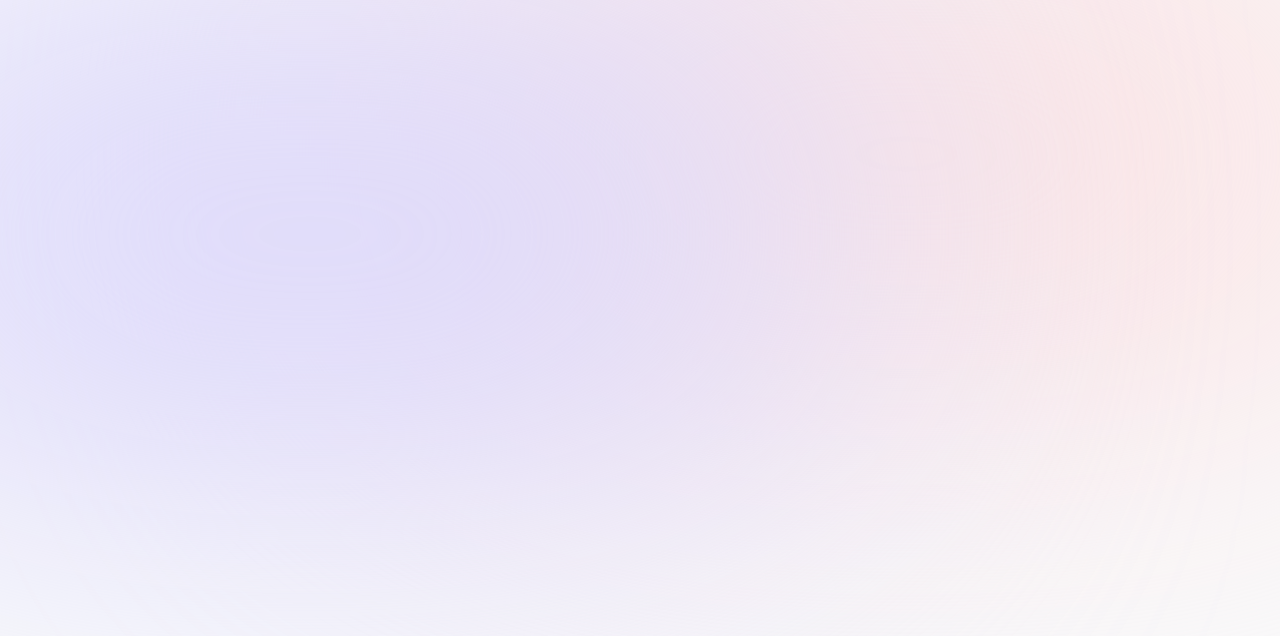
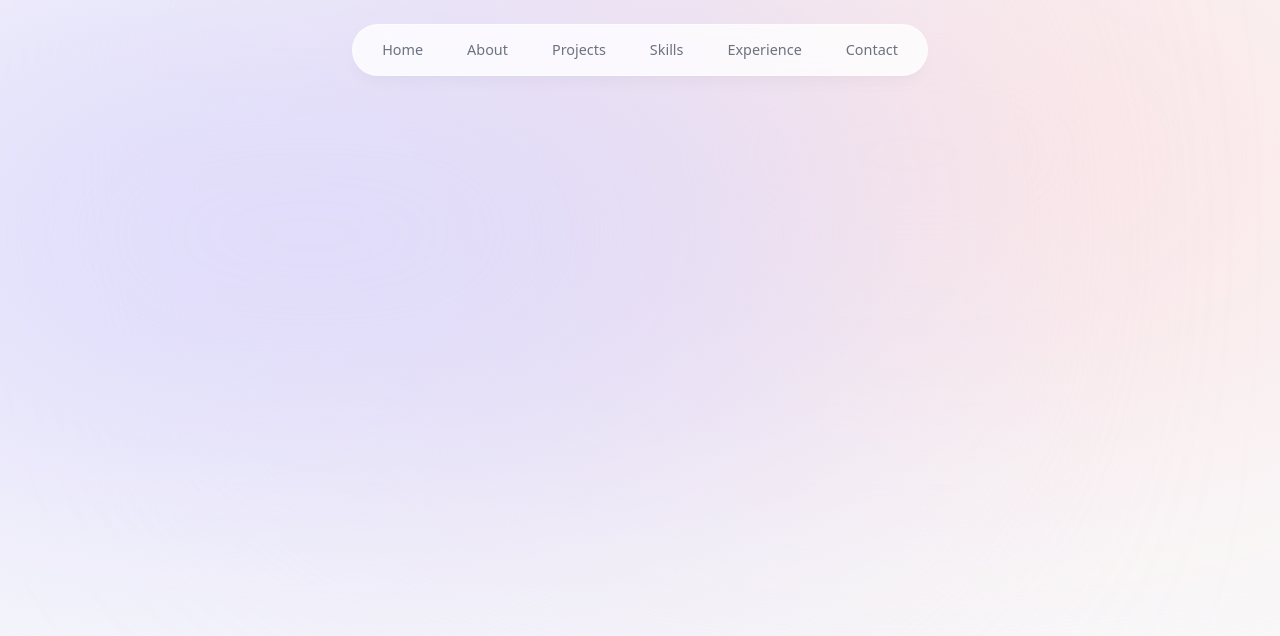
Before and after one commit to berylijncodes/portfolio, a Next.js app: page / in a window 1280 px wide. Shown: the top 636 px of the page. Built offline with nearby package versions, Linux system fonts and the light colour scheme.

Commit message:
Add navigation and links to header and add header to layout

```diff
--- a/app/layout.tsx
+++ b/app/layout.tsx
@@ -1,3 +1,4 @@
+import Header from '@/components/header';
 import './globals.css';
 import { Inter } from 'next/font/google';
 
@@ -16,10 +17,14 @@
 }) {
   return (
     <html lang="en">
-      <body className={'${inter.className} bg-gray-50 relative'}>
+      <body
+        className={
+          '${inter.className} box-border bg-gray-50 relative text-gray-950 h-[5000px] pt-28 sm:pt-36 overflow-x-hidden'
+        }
+      >
         <div className="bg-[#fbe2e3] absolute -z-10 top-[-6rem] right-[-11rem] h-[31.25rem] w-[31.25rem] rounded-full blur-[10rem] sm:w-[68.75rem]"></div>
         <div className="bg-[#dbd7fb] absolute -z-10 top-[-1rem] left-[-35rem] md:left-[-33rem] lg:left-[-28rem] xl:left-[-15rem] 2xl:left-[-5rem] h-[31.25rem] w-[50rem] rounded-full blur-[10rem] sm:w-[68.75rem]"></div>
-
+        <Header />
         {children}
       </body>
     </html>
--- /dev/null
+++ b/components/header.tsx
@@ -0,0 +1,37 @@
+'use client';
+import React from 'react';
+import { motion } from 'framer-motion';
+import { links } from '@/lib/data';
+import Link from 'next/link';
+
+export default function Header() {
+  return (
+    <header className="z-[999] relative">
+      <motion.div
+        className="fixed top-0 left-1/2 h-[4.5rem] w-full rounded-none border border-white border-opacity-40 bg-white bg-opacity-80 shadow-lg shadow-black/[0.03] backdrop-blur-[0.5rem] sm:top-6 sm:h-[3.25rem] sm:w-[36rem] sm:rounded-full"
+        initial={{ y: -100, x: '-50%', opacity: 0 }}
+        animate={{ y: 0, x: '-50%', opacity: 1 }}
+      ></motion.div>
+
+      <nav className="flex fixed top-[0.15rem] left-1/2 h-12 -translate-x-1/2 py-2 sm:top-[1.7rem] sm:h-[initial] sm:py-0">
+        <ul className="flex w-[22rem] flex-wrap items-center justify-center gap-y-1 text-[0.9rem] font-medium text-gray-500 sm:w-[initial] sm:flex-nowrap sm:gap-5">
+          {links.map((link) => (
+            <motion.li
+              className="h-3/4 flex items-center justify-center"
+              key={link.hash}
+              initial={{ y: -100, opacity: 0 }}
+              animate={{ y: 0, opacity: 1 }}
+            >
+              <Link
+                className="flex w-full items-center justify-center p-3 hover:text-gray-950 transition"
+                href={link.hash}
+              >
+                {link.name}
+              </Link>
+            </motion.li>
+          ))}
+        </ul>
+      </nav>
+    </header>
+  );
+}
```
